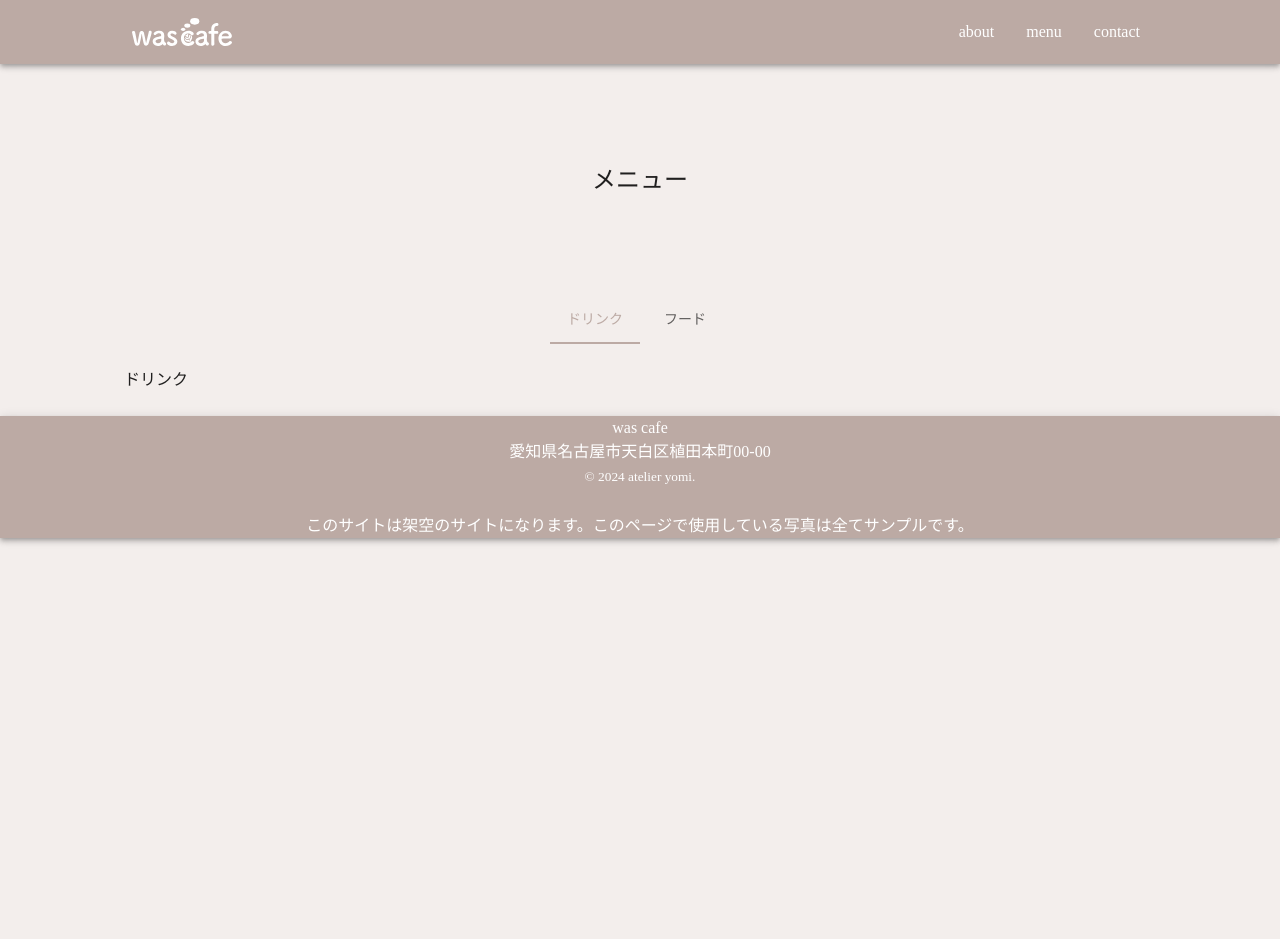
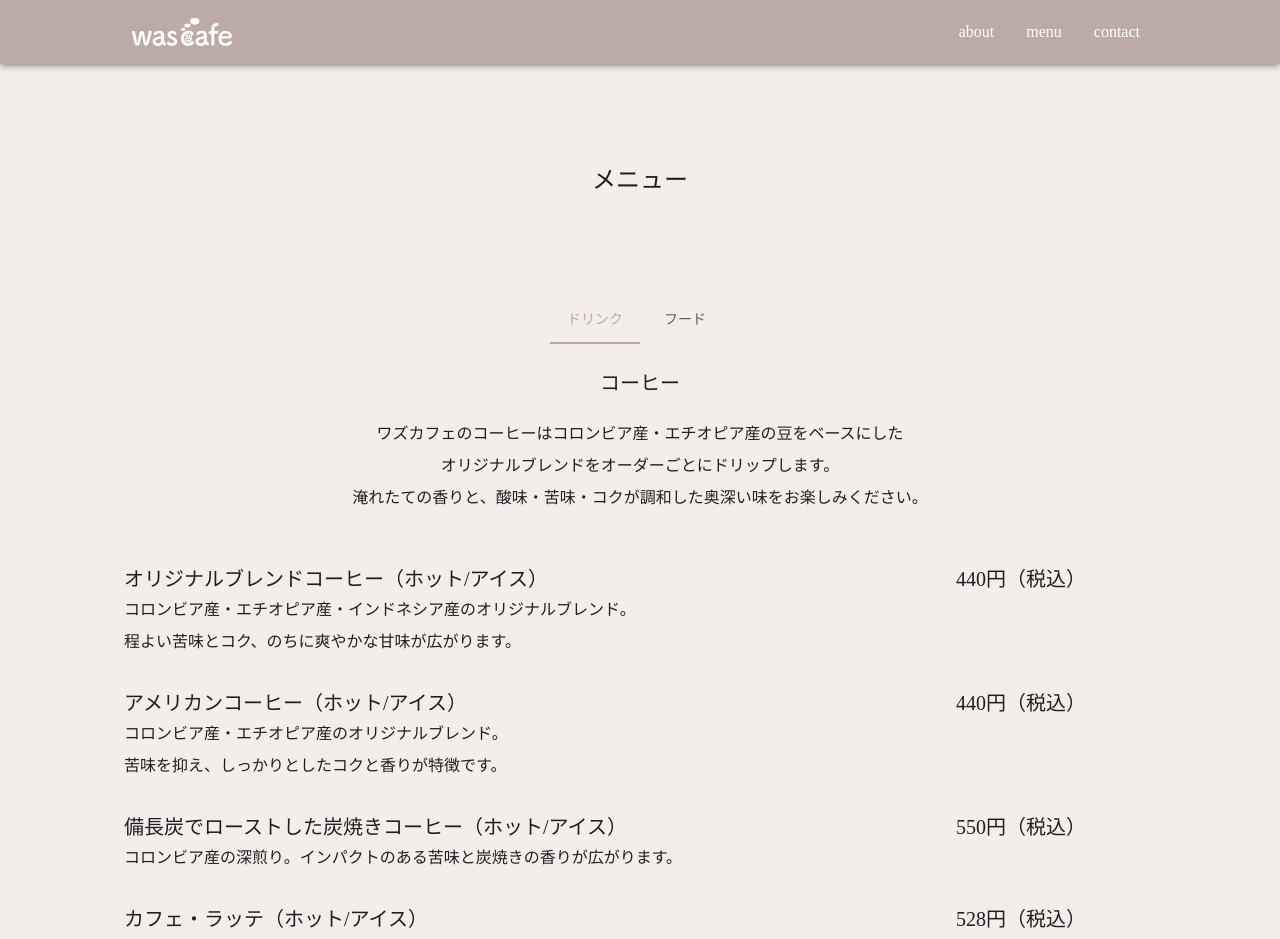
Before and after one commit to kimuracoki/wascafe, a React (Vite) app: page /menu in a window 1280 px wide. Shown: the top 939 px of the page. Before the commit the page ends 800 px from the top, so only its background shows below. Built offline with nearby package versions, Linux system fonts and the light colour scheme; a web font is replaced by a local one.

Commit message:
Add Menu Text

```diff
--- a/src/features/about/assets/copyTexts.ts
+++ b/src/features/about/assets/copyTexts.ts
@@ -1,4 +1,4 @@
-const data = {
+const copyTexts: CopyTexts = {
   firstMainCopy: `訪れるみなさまの憩いの場所でありたい。
         ワズカフェは、
         誰もがハッピーな気持ちになれる、
@@ -26,4 +26,15 @@ const data = {
         みなさまが安心してお過ごしいただける空間づくりを心がけています。`,
 };
 
-export default data;
+type CopyTexts = {
+  firstMainCopy: string;
+  firstSubCopy: string;
+  secondMainCopy: string;
+  secondSubCopy: string;
+  thirdMainCopy: string;
+  thirdSubCopy: string;
+  fourthMainCopy: string;
+  fourthSubCopy: string;
+};
+
+export default copyTexts;
--- a/src/features/about/components/ShopIntroduction.tsx
+++ b/src/features/about/components/ShopIntroduction.tsx
@@ -1,4 +1,4 @@
-import ContentTitle from "@/components/contentTitle";
+import ContentTitle from "@/components/ContentTitle";
 import { Box } from "@mui/material";
 import GridRow from "./GridRow";
 import GridColumn from "./GridColumn";
--- /dev/null
+++ b/src/features/menu/assets/drinkMenuTexts.ts
@@ -0,0 +1,64 @@
+const drinkMenuTexts: DrinkMenuTexts = {
+  coffee: {
+    title: `コーヒー`,
+    copy: `ワズカフェのコーヒーはコロンビア産・エチオピア産の豆をベースにした
+            オリジナルブレンドをオーダーごとにドリップします。
+            淹れたての香りと、酸味・苦味・コクが調和した奥深い味をお楽しみください。`,
+    menu: [
+      {
+        item: `オリジナルブレンドコーヒー（ホット/アイス）`,
+        price: `440円（税込）`,
+        description: `コロンビア産・エチオピア産・インドネシア産のオリジナルブレンド。
+            程よい苦味とコク、のちに爽やかな甘味が広がります。`,
+      },
+      {
+        item: `アメリカンコーヒー（ホット/アイス）`,
+        price: `440円（税込）`,
+        description: `コロンビア産・エチオピア産のオリジナルブレンド。
+        苦味を抑え、しっかりとしたコクと香りが特徴です。`,
+      },
+      {
+        item: `備長炭でローストした炭焼きコーヒー（ホット/アイス）`,
+        price: `550円（税込）`,
+        description: `コロンビア産の深煎り。インパクトのある苦味と炭焼きの香りが広がります。`,
+      },
+      {
+        item: `カフェ・ラッテ（ホット/アイス）`,
+        price: `528円（税込）`,
+        description: `コロンビア産を深煎りで淹れた濃いめのエスプレッソと濃厚フォームドミルクを合わせました。`,
+      },
+      {
+        item: `期間限定フルーツフレーバーアイスコーヒー`,
+        price: `550円（税込）`,
+        description: `ブラジル産をベースにしたオリジナルブレンドにフルーツフレーバーを合わせました。
+        程よい苦味のスッキリとした味わいのあとに、
+        オレンジやストロベリー、バナナなど旬の果物の甘味と香りが口いっぱいに広がります。
+        フレーバーは時期により異なります。詳しくは店員にお声がけください。
+        `,
+      },
+      {
+        item: `限定スペシャリティコーヒー`,
+        price: `550〜770円（税込）`,
+        description: `期間限定の特別ブレンドです。詳しくは店員にお声がけください。`,
+      },
+    ],
+  },
+};
+
+type DrinkMenuTexts = {
+  coffee: MenuCategory;
+};
+
+type MenuCategory = {
+  title: string;
+  copy: string;
+  menu: Menu[];
+};
+
+type Menu = {
+  item: string;
+  price: string;
+  description: string;
+};
+
+export default drinkMenuTexts;
--- a/src/features/menu/components/DrinkMenu.tsx
+++ b/src/features/menu/components/DrinkMenu.tsx
@@ -1,9 +1,17 @@
 import CustomTabPanel from "./CustomTabPanel";
+import MenuItem from "./MenuItem";
+import MenuHeader from "./MenuHeader";
+import drinkMenuTexts from '@/features/menu/assets/drinkMenuTexts';
+
 
 function DrinkMenu(props: Props) {
     return (
         <CustomTabPanel value={props.activeIndex} index={props.index}>
-            ドリンク
+            <MenuHeader />
+
+            {drinkMenuTexts.coffee.menu.map((x, i) => (
+                <MenuItem key={i} item={x.item} price={x.price} description={x.description} />
+            ))}
         </CustomTabPanel>
     );
 }
--- /dev/null
+++ b/src/features/menu/components/MenuHeader.tsx
@@ -0,0 +1,28 @@
+import { Box, Typography } from "@mui/material";
+
+function MenuHeader() {
+    return (
+        <Box
+            sx={{ textAlign: 'center' }}
+        >
+            <Typography
+                sx={{
+                    fontSize: { xs: '18px', sm: '20px' },
+                    paddingBottom: { xs: '10px', sm: '20px' },
+                }}
+            >コーヒー</Typography>
+            <Typography
+                sx={{
+                    whiteSpace: 'pre-line',
+                    lineHeight: '2rem',
+                    fontSize: { xs: '12px', sm: '16px' },
+                    paddingBottom: { xs: '30px', sm: '50px' },
+                }}
+            >{`ワズカフェのコーヒーはコロンビア産・エチオピア産の豆をベースにした
+                オリジナルブレンドをオーダーごとにドリップします。
+                淹れたての香りと、酸味・苦味・コクが調和した奥深い味をお楽しみください。`}</Typography>
+        </Box>
+    );
+}
+
+export default MenuHeader;
--- /dev/null
+++ b/src/features/menu/components/MenuItem.tsx
@@ -0,0 +1,56 @@
+import { Grid2, Typography } from "@mui/material";
+
+function MenuItem(props: Props) {
+    return (
+        <>
+            <Grid2
+                container
+                direction="row"
+            >
+                <Grid2 width={{ xs: '100%', sm: '500px' }}>
+                    <Typography
+                        sx={{
+                            fontSize: { xs: '16px', sm: '20px' },
+                        }}
+                    >{props.item}</Typography>
+                </Grid2>
+                <Grid2
+                    width={{ xs: '100%', sm: '200px' }}
+                    sx={{
+                        marginRight: '0',
+                        marginLeft: 'auto',
+                    }}
+                >
+                    <Typography
+                        sx={{
+                            fontSize: { xs: '16px', sm: '20px' },
+                        }}
+                    >{props.price}</Typography>
+                </Grid2>
+            </Grid2>
+            <Grid2
+                container
+                direction="row"
+            >
+                <Grid2 width="100%">
+                    <Typography
+                        sx={{
+                            whiteSpace: 'pre-line',
+                            lineHeight: '2rem',
+                            fontSize: { xs: '12px', sm: '16px' },
+                            marginBottom: '30px'
+                        }}>{props.description}</Typography>
+                </Grid2>
+            </Grid2>
+        </>
+    );
+}
+
+type Props = {
+    key: number;
+    item: string;
+    price: string;
+    description: string;
+};
+
+export default MenuItem;
```
